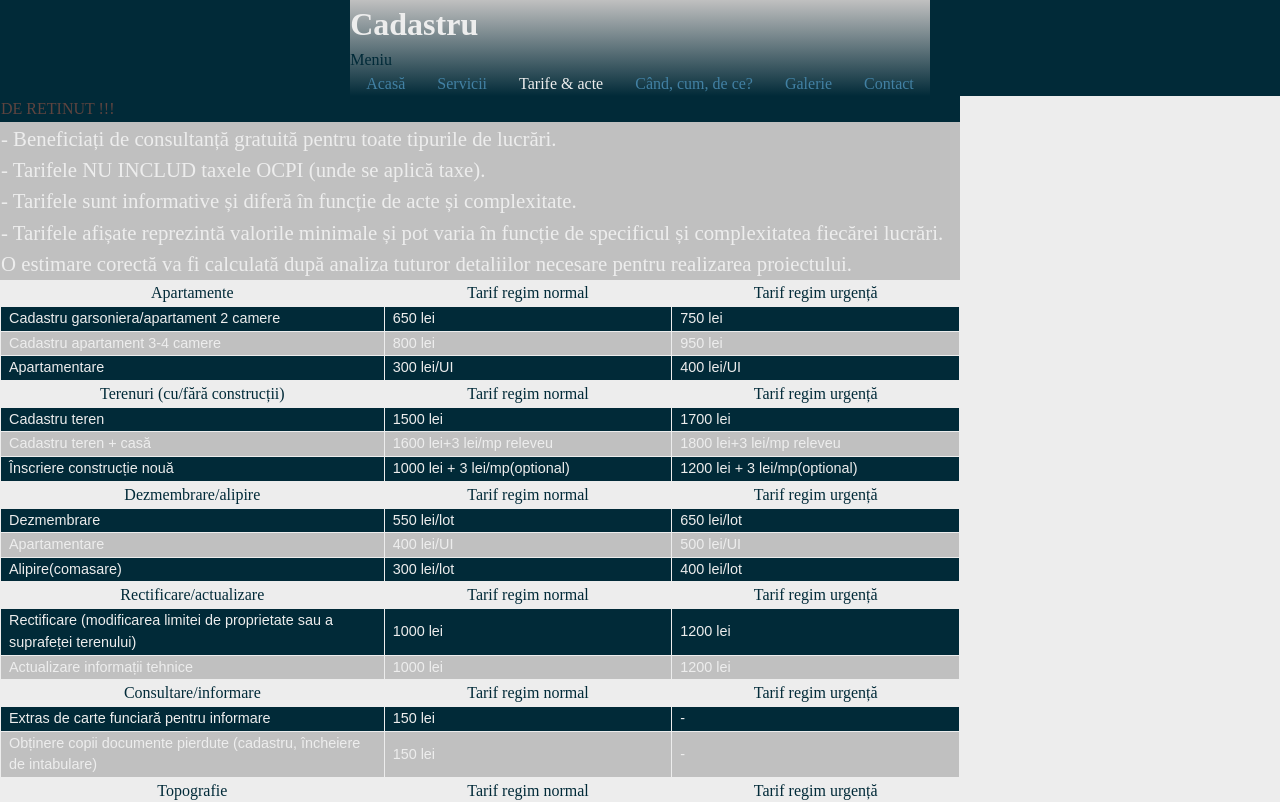
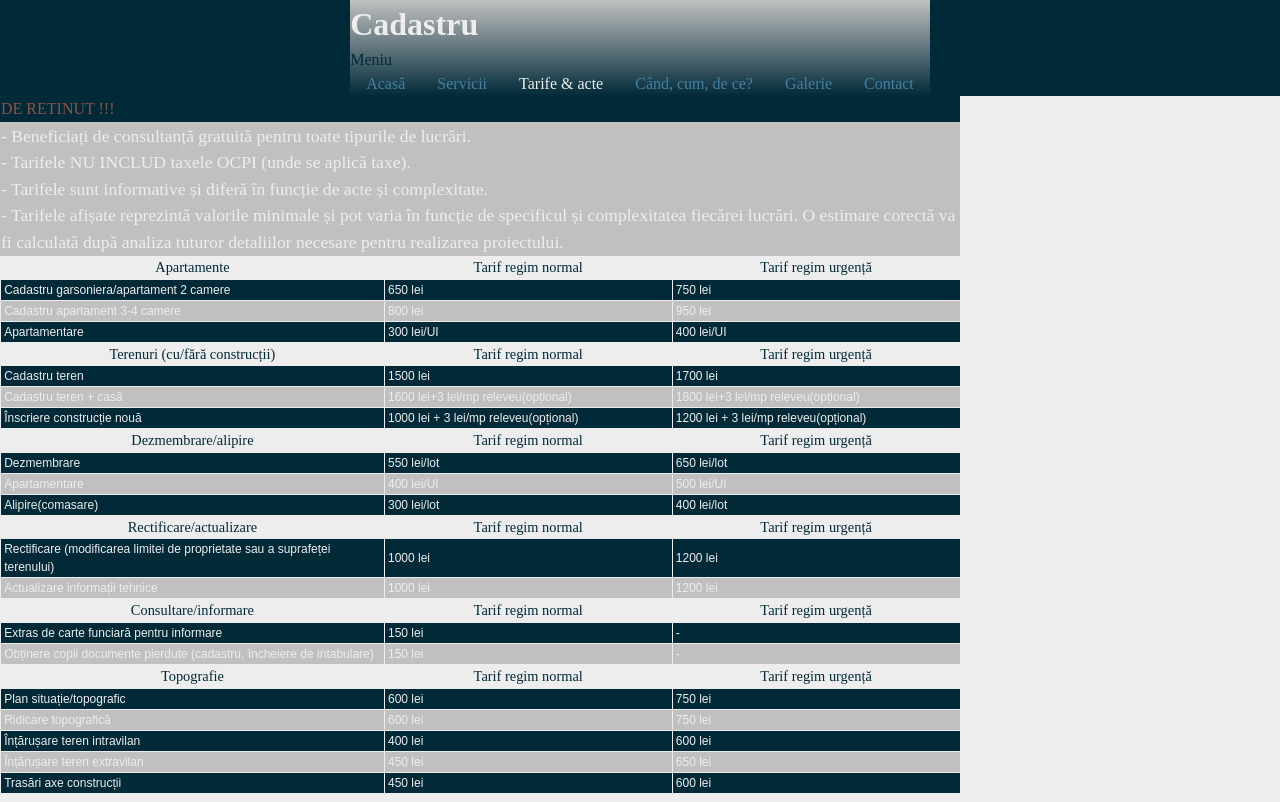
Before and after one commit to MocanuAlinD/cadastrumad, a Next.js app: page /tarife in a window 1280 px wide. Shown: the top 802 px of the page. Built offline with nearby package versions, Linux system fonts and the light colour scheme; a web font is replaced by a local one.

Commit message:
Preturi tabel mici schimbari

```diff
--- a/src/components/Preturi/index.tsx
+++ b/src/components/Preturi/index.tsx
@@ -75,13 +75,13 @@ const Preturi = () => {
             </tr>
             <tr>
               <td>Cadastru teren + casă</td>
-              <td>1600 lei+3 lei/mp releveu</td>
-              <td>1800 lei+3 lei/mp releveu</td>
+              <td>1600 lei+3 lei/mp releveu(opțional)</td>
+              <td>1800 lei+3 lei/mp releveu(opțional)</td>
             </tr>
             <tr>
               <td>Înscriere construcție nouă</td>
-              <td>1000 lei + 3 lei/mp(optional)</td>
-              <td>1200 lei + 3 lei/mp(optional)</td>
+              <td>1000 lei + 3 lei/mp releveu(opțional)</td>
+              <td>1200 lei + 3 lei/mp releveu(opțional)</td>
             </tr>
           </tbody>
         </table>
--- a/src/components/Preturi/preturi.module.css
+++ b/src/components/Preturi/preturi.module.css
@@ -12,18 +12,17 @@
     background-color: transparent;
     width: 100%;
     & thead tr th {
-      font-size: clamp(0.6rem, 2vw, 1rem);
-      /* font-weight: 400; */
-      /* color: var(--foreground); */
+      font-size: clamp(0.6rem, 2vw, 0.9rem);
       background-color: var(--background);
       color: var(--foreground);
       font-family: var(--fontRose);
       font-weight: 400;
     }
     & td:not(.important, .notaSubsol) {
-      font-size: clamp(0.6rem, 2vw, 0.9rem);
-      border: 1px solid var(--background);
-      padding-inline: 0.5rem;
+      font-size: clamp(0.6rem, 2vw, 0.75rem);
+      border-bottom: 1px solid var(--background);
+      border-left: 1px solid var(--background);
+      padding-inline: 0.2rem;
     }
 
     & tr:nth-child(even) {
@@ -38,16 +37,16 @@
       width: 30%;
     }
     .notaSubsol{
-      /* color: red; */
-      font-size: clamp(0.9rem,2vw,1.3rem);
-      /* font-size: 1.2rem; */
+      font-size: clamp(0.8rem,2vw,1.1rem);
       font-weight: 400;
       font-family: var(--fontRose);
     }
   }
 
-  .table tr td:first-child {
-    /* color: red; */
+  .table tr td:first-child:not(.notaSubsol) {
+    /* color: black; */
+    font-weight: 400;
+
   }
 }
 
```
